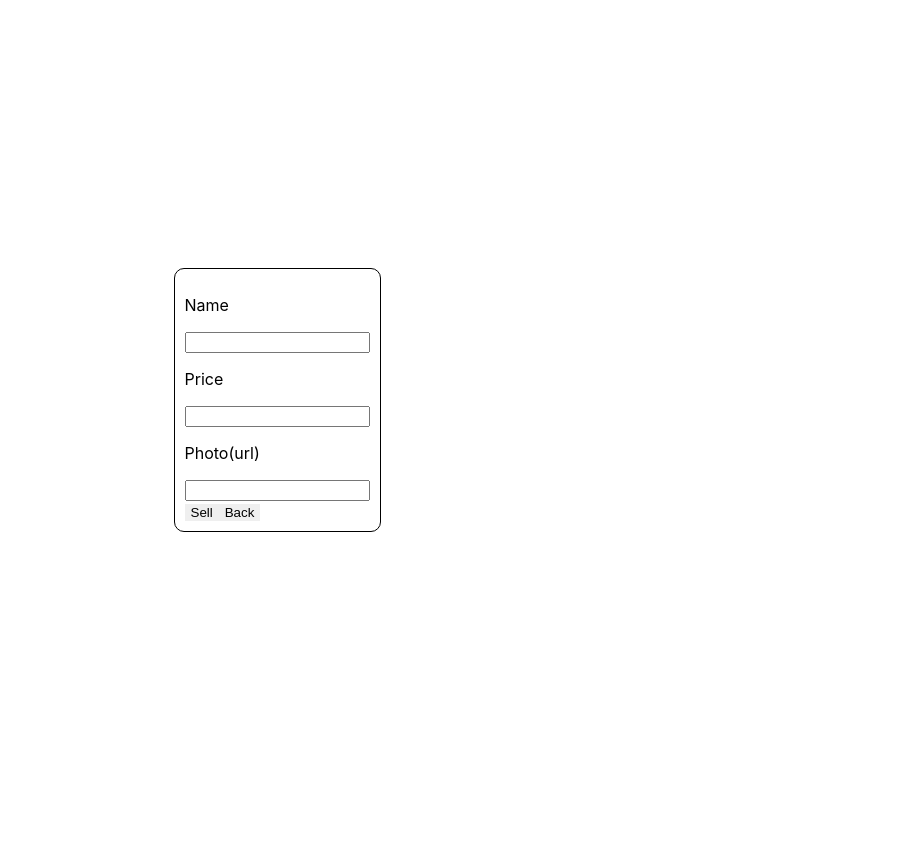
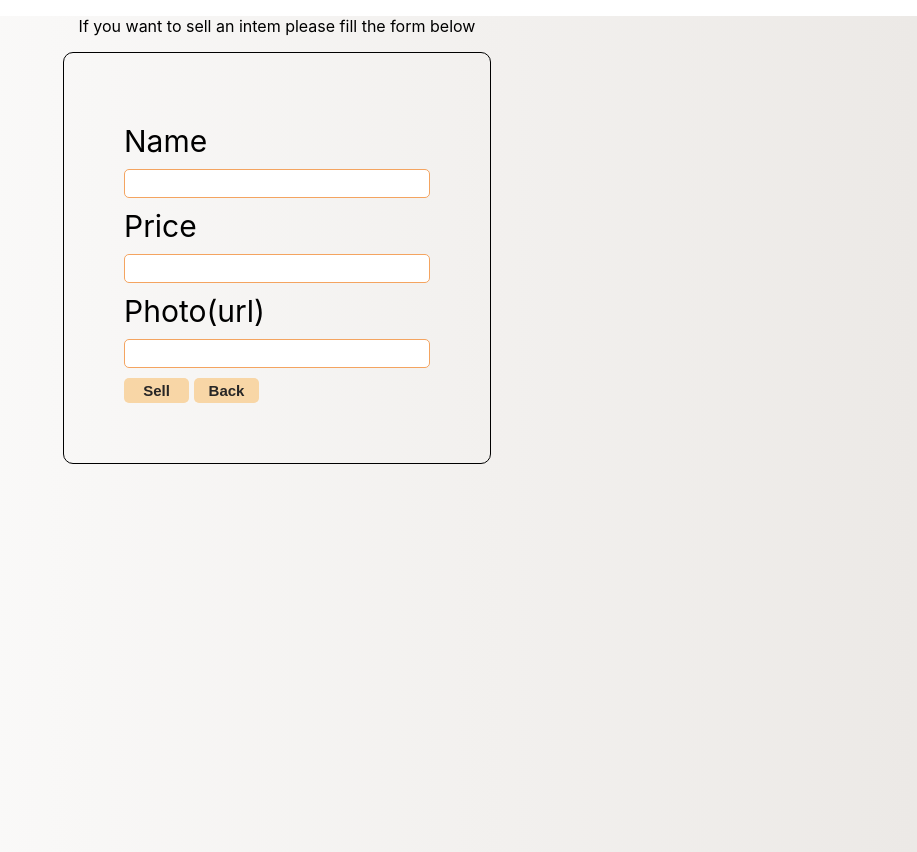
Before and after one commit to kraben1026/shop, a React (Create React App) app in the folder shop/frontend/: page /sell in a window 1280 px wide. Shown: the whole page, without its empty margins (363-1280 px from the left). Before the commit the page ends 800 px from the top, so only its background shows below. Built offline with nearby package versions, Linux system fonts and the light colour scheme; the HTML template or start-up script is replaced by a standard one.

Commit message:
some basic css design added

```diff
--- a/shop/frontend/src/Components/Item.js
+++ b/shop/frontend/src/Components/Item.js
@@ -2,10 +2,10 @@
 
 const Item = (props) => {
   return (
-    <div>
-        <img src={props.src} alt="" />
-        <p>{props.name}</p>
-        <p>{props.price}</p>
+    <div className = {props.className}>
+        <img src={props.src} alt=""  className="itemImg"/>
+        <p className="itemName">{props.name}</p>
+        <p className="itemPrice">{props.price} Ft</p>
     </div>
   )
 }
--- a/shop/frontend/src/Pages/Home.js
+++ b/shop/frontend/src/Pages/Home.js
@@ -9,12 +9,27 @@
     localStorage.removeItem("token");
     navigate("/")
   }
+  const token = localStorage.getItem("token");
   const [items, setItems] = useState([]);
+  const [username, setUsername] = useState('');
+
 
   const render = async () =>{
-    let response = await fetch("http://localhost:8080/api/getItems");
-    let data = await response.json();
+    //fetch items
+    const response = await fetch("http://localhost:8080/api/getItems");
+    const data = await response.json();
     setItems(data);
+    //fetch users
+    const getUsersResponse = await fetch("http://localhost:8080/api/getUsers",{
+      method: "GET",
+      headers:{
+        "Content-type": "application/json",
+        Authorization: `Bearer ${token}`
+      }
+
+    });
+    const userData = await getUsersResponse.json();
+    setUsername(userData[0].username)
   }
     useEffect(() => {
       render()
@@ -22,18 +37,19 @@
   return (
     <>
       <header>
-        <span>Hi, User</span>
-        <button onClick={() => navigate("/sell")}>Sell item</button>
-        <button onClick={logOut}>Log out</button>
+        <div className="title"><h1>Legjobbfogás.hu</h1></div>
+        <span id="name">Hi,{username} </span>
+        <button onClick={() => navigate("/sell")} className = "homeBtn">Sell item</button>
+        <button onClick={logOut} className = "homeBtn">Log out</button>
       </header>
 
       <div className="homeContainer">
-        <h1>Legjobbfogás.hu</h1>
+
         <main className="itemsContainer">
         {items.map((elem) => (
         <Item
         key={elem.id}
-        className="items"
+        className= "item itemName"
         name={elem.Name}
         price={elem.Price}
         src={elem.url}
--- a/shop/frontend/src/Pages/Login.js
+++ b/shop/frontend/src/Pages/Login.js
@@ -27,9 +27,15 @@
   };
   return (
     <div className="container">
-      <div className="form">
+      <div className="wrapper">
+      <div className="welcome">
+        <h3 id="welcome">Welcome back</h3>
+        <p id="missedU">We've missed you!</p>
+        <p id="pleaseLogin">Please login to check items</p>
+        </div>
+      </div>
+      <div className="loginForm">
         <form action="">
-          <p id="loginTitle">Login</p>
           <p id="usernameTitle">Username</p>
           <input
             type="text"
@@ -47,7 +53,7 @@
               Login
             </button>
           </div>
-          <p>havent registered yet? click here!</p>
+          <p id="haventRegistered">havent registered yet?  <a href="">click here!</a></p>
         </form>
       </div>
     </div>
--- a/shop/frontend/src/Pages/Sell.js
+++ b/shop/frontend/src/Pages/Sell.js
@@ -36,36 +36,41 @@
   };
 
   return (
-    <div className="container">
-      <form action="" className="form">
-        <p>Name</p>
+    <div className="sellFormWrapper">
+      <p className="sellFromDescription">
+        If you want to sell an intem please fill the form below
+      </p>
+      <div className="sellFormContainer">
+        <form action="" className="sellForm">
+          <p className="text">Name</p>
           <input
             type="text"
             value={name}
             onChange={(e) => setName(e.target.value)}
           />
-        <p>Price</p>
+          <p className="text">Price</p>
           <input
             type="text"
             value={price}
             onChange={(e) => setPrice(e.target.value)}
           />
-        <p>Photo(url)</p>
+          <p className="text">Photo(url)</p>
           <input
             type="text"
             value={url}
             onChange={(e) => setUrl(e.target.value)}
           />
           <div className="button-wrapper">
-          <button id="sellBtn" onClick={sellBtnHandler}>
+            <button className="sellBtn" onClick={sellBtnHandler}>
               Sell
             </button>
-          <button id="sellBtn" onClick={(() => navigate("/home"))}>
+            <button className="sellBtn" onClick={() => navigate("/home")}>
               Back
             </button>
           </div>
         </form>
       </div>
+    </div>
   );
 };
 
--- a/shop/frontend/src/Pages/home.css
+++ b/shop/frontend/src/Pages/home.css
@@ -1,3 +1,32 @@
+@import url('https://fonts.googleapis.com/css2?family=Source+Sans+Pro:ital,wght@0,200;0,900;1,400&display=swap');
+header {
+  display: flex;
+  width: 100%;
+  justify-content: flex-end;
+  align-items: center;
+  margin: 0px;
+  background: #FFB75E;  /* fallback for old browsers */
+  background: -webkit-linear-gradient(to right, #db9b3b, #FFB75E);  /* Chrome 10-25, Safari 5.1-6 */
+  background: linear-gradient(to right, #e2a549, #FFB75E); /* W3C, IE 10+/ Edge, Firefox 16+, Chrome 26+, Opera 12+, Safari 7+ */
+}
+.title {
+  width: 100%;
+  margin-left: 0px;
+  font-family: 'Source Sans Pro', sans-serif;
+  font-weight: lighter;
+
+}
+#name{
+  font-family: 'Source Sans Pro', sans-serif;
+  font-weight: bolder;
+  font-size: 20px;
+  margin-right: 15px;
+}
+.itemName{
+  font-family: 'Source Sans Pro', sans-serif;
+  font-weight: lighter;
+  font-size: 20px;
+}
 .homeContainer {
   background-color: aliceblue;
 }
@@ -5,9 +34,115 @@
   height: 100vh;
   display: grid;
   grid-template-columns: 1fr 1fr;
+  grid-template-rows: repeat(6, 1fr);
   overflow: scroll;
 }
 .items {
   width: 380px;
   height: 350px;
 }
+.homeBtn {
+  font-size: 13px;
+  font-weight: normal;
+  border-radius: 5px;
+  border: none;
+  background-color: #f7d19c;
+  line-height: 15px;
+  height: 25px;
+  text-align: center;
+  width: 75px;
+  cursor: pointer;
+  margin-right: 5px;
+  margin-left: 5px;
+}
+.homeBtn {
+  color: #0e0d0d;
+  transition: all 0.3s;
+  position: relative;
+  font-weight: bolder;
+}
+.homeBtn span {
+  transition: all 0.3s;
+}
+.homeBtn::before {
+  content: "";
+  position: absolute;
+  bottom: 0;
+  left: 0;
+  width: 100%;
+  height: 98%;
+  z-index: 1;
+  opacity: 0;
+  transform: scale(0.1, 1);
+}
+.homeBtn:hover span {
+  letter-spacing: 2px;
+}
+.homeBtn:hover::before {
+  opacity: 1;
+  transform: scale(1, 1);
+}
+.homeBtn::after {
+  content: "";
+  position: absolute;
+  bottom: 0;
+  left: 0;
+  width: 100%;
+  height: 100%;
+  z-index: 1;
+  transition: all 0.3s;
+  background-color: rgba(255, 255, 255, 0.1);
+}
+.homeBtn:hover::after {
+  opacity: 0;
+  transform: scale(0.1, 1);
+}
+.homeContainer {
+  background: #eacda3;  /* fallback for old browsers */
+background: -webkit-linear-gradient(to right, #d6ae7b, #eacda3);  /* Chrome 10-25, Safari 5.1-6 */
+background: linear-gradient(to right, #d6ae7b, #eacda3); /* W3C, IE 10+/ Edge, Firefox 16+, Chrome 26+, Opera 12+, Safari 7+ */
+
+}
+
+.itemsContainer{
+  border-top: 1px solid grey;
+
+}
+.item{
+  background: #ece9e6;
+  background: -webkit-linear-gradient(
+    to right,
+    #ffffff,
+    #ece9e6
+  );
+  background: linear-gradient(
+    to right,
+    #ffffff,
+    #ece9e6
+  );
+  border: 1px solid #e9c7c7;
+  border-radius: 5px;
+  margin-top: 10px;
+  margin-right: 5px;
+  margin-left: 5px;
+  display: grid;
+  grid-template-columns: 1fr 3fr;
+  overflow: hidden;
+  cursor: pointer;
+}
+.item:hover{
+  -webkit-box-shadow: 2px 6px 16px -5px rgba(0,0,0,0.75);
+  -moz-box-shadow: 2px 6px 16px -5px rgba(0,0,0,0.75);
+  box-shadow: 2px 6px 16px -5px rgba(0,0,0,0.75);
+}
+.itemImg{
+  grid-column: 1;
+  grid-row: 1 / span 2;
+  width: 100%;
+  height: 100%;
+  object-fit: cover;
+}
+.itemPrice{
+  font-family: 'Source Sans Pro', sans-serif;
+  font-weight: bold;
+}
--- a/shop/frontend/src/Pages/login.css
+++ b/shop/frontend/src/Pages/login.css
@@ -3,20 +3,88 @@
   display: flex;
   justify-content: center;
   align-items: center;
+  background: #ece9e6;
+  background: -webkit-linear-gradient(
+    to right,
+    #ffffff,
+    #ece9e6
+  );
+  background: linear-gradient(
+    to right,
+    #ffffff,
+    #ece9e6
+  );
 }
-.form {
-  border: 1px solid;
-  padding: 10px;
-  border-radius: 10px;
-}
-#loginTitle {
+.wrapper{
+  background-color: #fcf8f5;
+  min-height: 220px;
+  border-top-left-radius: 10px;
+  border-bottom-left-radius: 10px;
   text-align: center;
 }
+.welcome{
+  margin-top: 30%;
+  margin-left: 30px;
+  margin-right: 30px;
+
+}
+.loginForm {
+  border:0px;
+  padding: 10px;
+  border-top-right-radius: 10px;
+  border-bottom-right-radius: 10px;
+  border-top-left-radius: 0px;
+  border-bottom-left-radius: 0px;
+  background-color: #fcf8f5;
+}
+input{
+  border: 1px sandybrown solid ;
+  border-radius: 5px;
+}
 #usernameTitle {
+  margin-bottom:5px;
 }
 #passwordTitle {
+  margin-bottom:5px;
+
 }
 #loginBtn {
-  border: none;
+  color: #fff;
+  padding: 5px 15px;
+  border-radius: 100px;
+  background-color: #8e8caf;
+  background-image: radial-gradient(93% 87% at 87% 89%, rgba(0, 0, 0, 0.23) 0%), radial-gradient(66% 87% at 26% 20%, rgba(255, 255, 255, 0.41) 0%, rgba(255, 255, 255, 0) 69.79%, rgba(255, 255, 255, 0) 100%);
+  box-shadow: 2px 2px 10px rgba(0, 0, 0, 0.2);
+  font-weight: bold;
+  font-size: 16px;
+  margin-top:10px;
+  border: 0;
+
+  user-select: none;
+  -webkit-user-select: none;
+  touch-action: manipulation;
+
   cursor: pointer;
 }
+#loginBtn:hover{
+  color: #fff;
+  padding: 5px 15px;
+  border-radius: 100px;
+  background-color: #8e8caf;
+  background-image: radial-gradient(93% 87% at 87% 89%, rgba(0, 0, 0, 0.23) 0%, transparent 86.18%), radial-gradient(66% 87% at 26% 20%, rgba(255, 255, 255, 0.41) 0%, rgba(255, 255, 255, 0) 69.79%, rgba(255, 255, 255, 0) 100%);
+  -webkit-box-shadow: 3px 2px 5px -1px #000000;
+  box-shadow: 1px 1px 6px -1px #000000;
+  font-weight: bold;
+  font-size: 16px;
+  margin-top:10px;
+  border: 0;
+
+  user-select: none;
+  -webkit-user-select: none;
+  touch-action: manipulation;
+
+  cursor: pointer;
+}
+#haventRegistered {
+  font-size: 10px;
+}
--- a/shop/frontend/src/Pages/sell.css
+++ b/shop/frontend/src/Pages/sell.css
@@ -1,20 +1,103 @@
-.container {
+.sellFormWrapper{
+    background: #ece9e6;
+    background: -webkit-linear-gradient(
+        to right,
+        #ffffff,
+        #ece9e6
+      );
+      background: linear-gradient(
+        to right,
+        #ffffff,
+        #ece9e6
+      );
+}
+
+.sellFromDescription{
+    text-align: center;
+}
+
+.sellFormContainer {
     height: 100vh;
     display: flex;
     justify-content: center;
-    align-items: center;
+    align-items: flex-start;
+
+
   }
-  .form {
+  .sellForm {
     border: 1px solid;
-    padding: 10px;
+    padding: 60px;
     border-radius: 10px;
   }
+  .sellForm:hover{
+    -webkit-box-shadow: 7px 8px 15px -1px rgba(0,0,0,0.74);
+    box-shadow: 7px 8px 15px -1px rgba(0,0,0,0.74);
+  }
 
-  #usernameTitle {
+  .text{
+    font-size: 30px;
+    margin-top: 10px;
+    margin-bottom: 10px;
+  }
+  input{
+    min-width: 300px;
+    min-height: 25px;
   }
   #passwordTitle {
   }
-  #sellBtn {
+  .sellBtn {
+    font-size: 15px;
+    font-weight: normal;
+    border-radius: 5px;
     border: none;
+    background-color: #f7d19c;
+    line-height: 15px;
+    height: 25px;
+    text-align: center;
+    width: 65px;
     cursor: pointer;
+    margin-right: 5px;
+    margin-top: 10px;
   }
+  .sellBtn {
+    color: #0e0d0d;
+    transition: all 0.3s;
+    position: relative;
+    font-weight: bolder;
+  }
+  .sellBtn span {
+    transition: all 0.3s;
+  }
+  .sellBtn::before {
+    content: "";
+    position: absolute;
+    bottom: 0;
+    left: 0;
+    width: 100%;
+    height: 98%;
+    z-index: 1;
+    opacity: 0;
+    transform: scale(0.1, 1);
+  }
+  .sellBtn:hover span {
+    letter-spacing: 2px;
+  }
+  .sellBtn:hover::before {
+    opacity: 1;
+    transform: scale(1, 1);
+  }
+  .sellBtn::after {
+    content: "";
+    position: absolute;
+    bottom: 0;
+    left: 0;
+    width: 100%;
+    height: 100%;
+    z-index: 1;
+    transition: all 0.3s;
+    background-color: rgba(255, 255, 255, 0.1);
+  }
+  .sellBtn:hover::after {
+    opacity: 0;
+    transform: scale(0.1, 1);
+  }
```
Also changed, not shown: 1 other file (tests, documents, lock files or other folders). Lines whose indentation alone changed are shown as unchanged.
